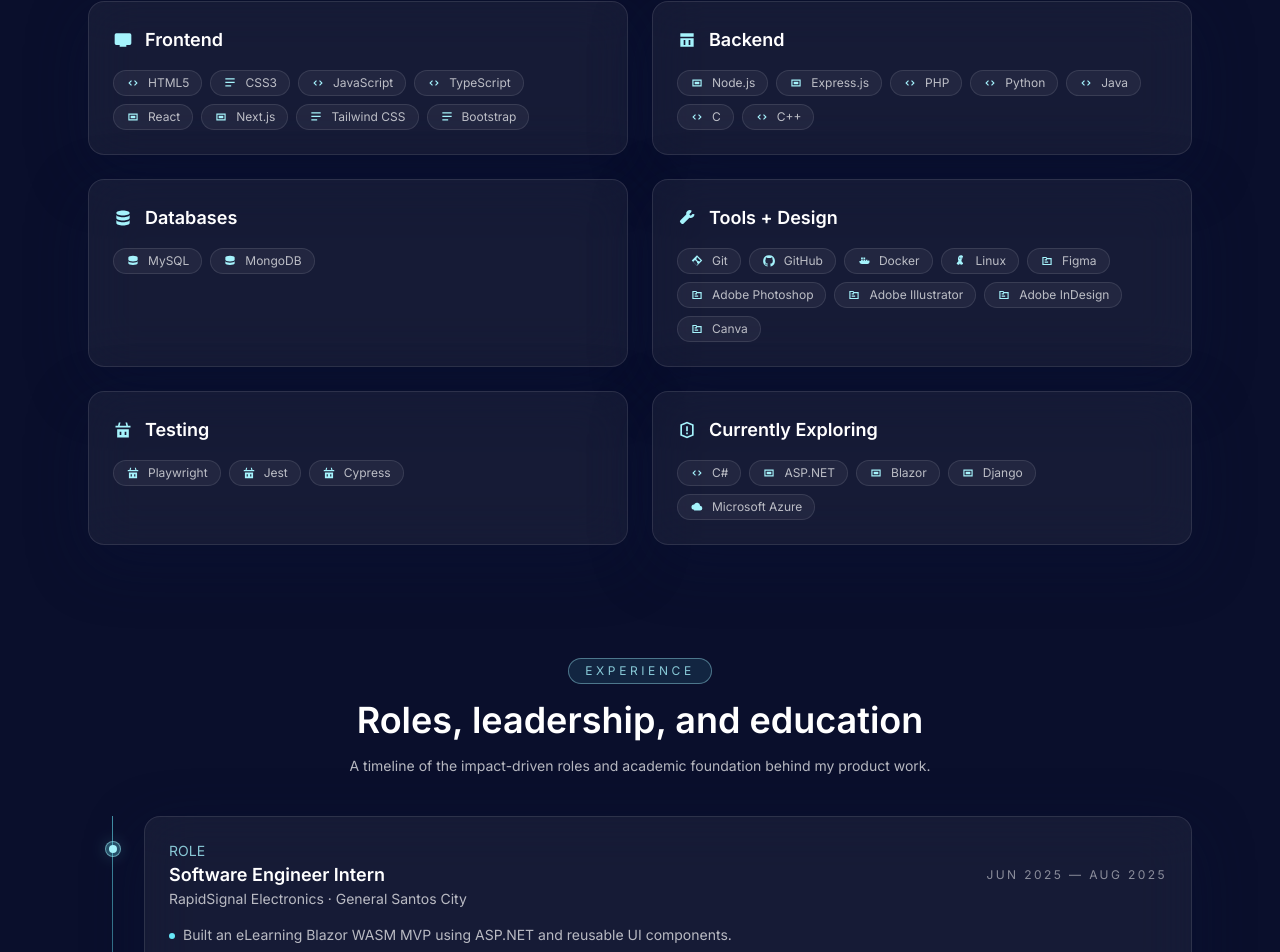
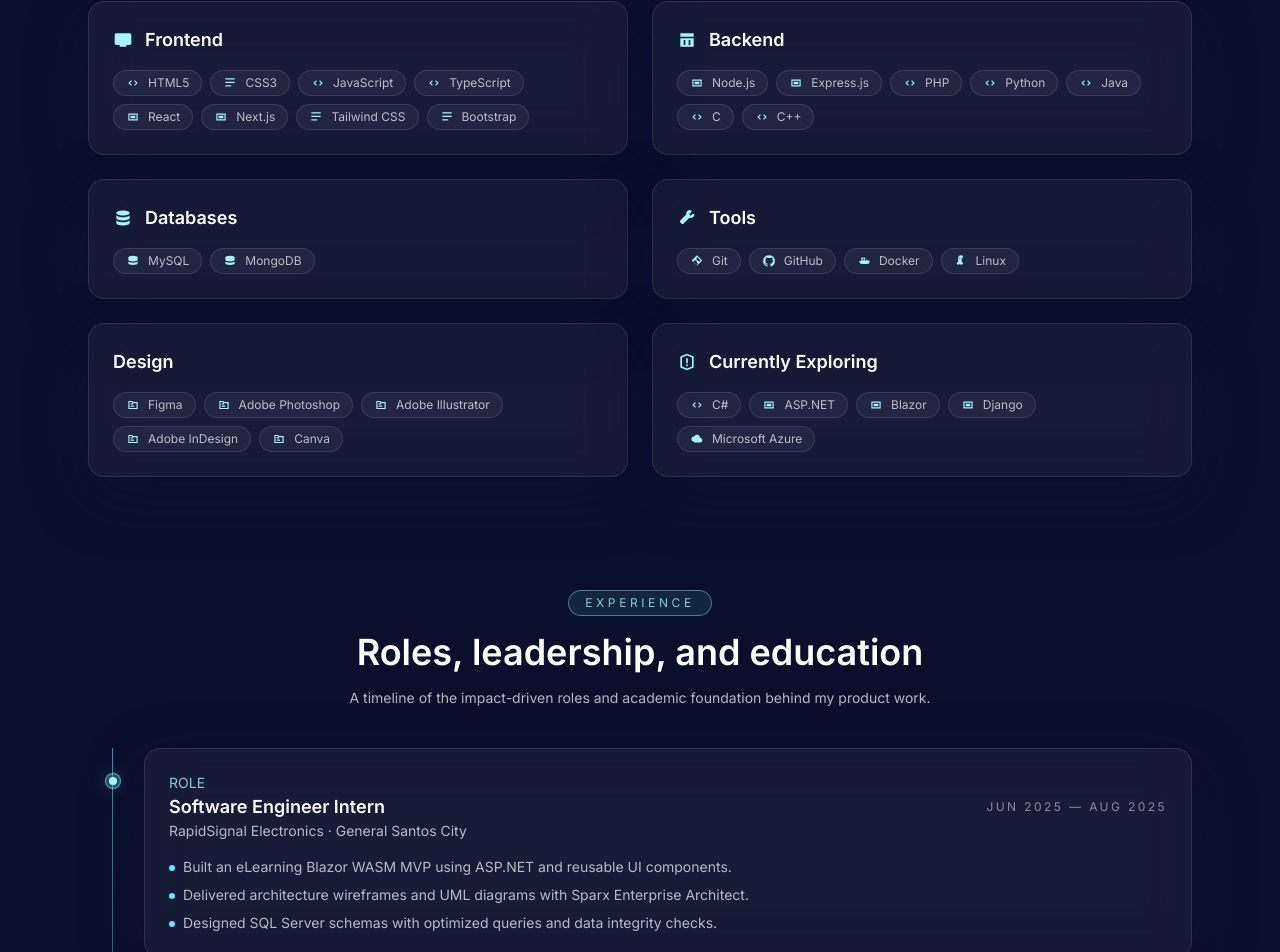
Before and after one commit to chrisracha/portfolio, a Next.js app: page / in a window 1280 px wide. Shown: the part 3533-4485 px from the top of the page. Built offline with nearby package versions, Linux system fonts and the light colour scheme.

Commit message:
separate design from tools, remove testing

```diff
--- a/data/skills.ts
+++ b/data/skills.ts
@@ -5,7 +5,6 @@
   | "database"
   | "tool"
   | "design"
-  | "testing"
   | "cloud";
 
 export type SkillItem = {
@@ -57,26 +56,23 @@
   },
   {
     id: "tools",
-    label: "Tools + Design",
+    label: "Tools",
     items: [
       { label: "Git", icon: "tool" },
       { label: "GitHub", icon: "tool" },
       { label: "Docker", icon: "tool" },
-      { label: "Linux", icon: "tool" },
+      { label: "Linux", icon: "tool" }
+    ]
+  },
+  {
+    id: "design",
+    label: "Design",
+    items: [
       { label: "Figma", icon: "design" },
       { label: "Adobe Photoshop", icon: "design" },
       { label: "Adobe Illustrator", icon: "design" },
       { label: "Adobe InDesign", icon: "design" },
       { label: "Canva", icon: "design" }
-    ]
-  },
-  {
-    id: "testing",
-    label: "Testing",
-    items: [
-      { label: "Playwright", icon: "testing" },
-      { label: "Jest", icon: "testing" },
-      { label: "Cypress", icon: "testing" }
     ]
   },
   {
```
